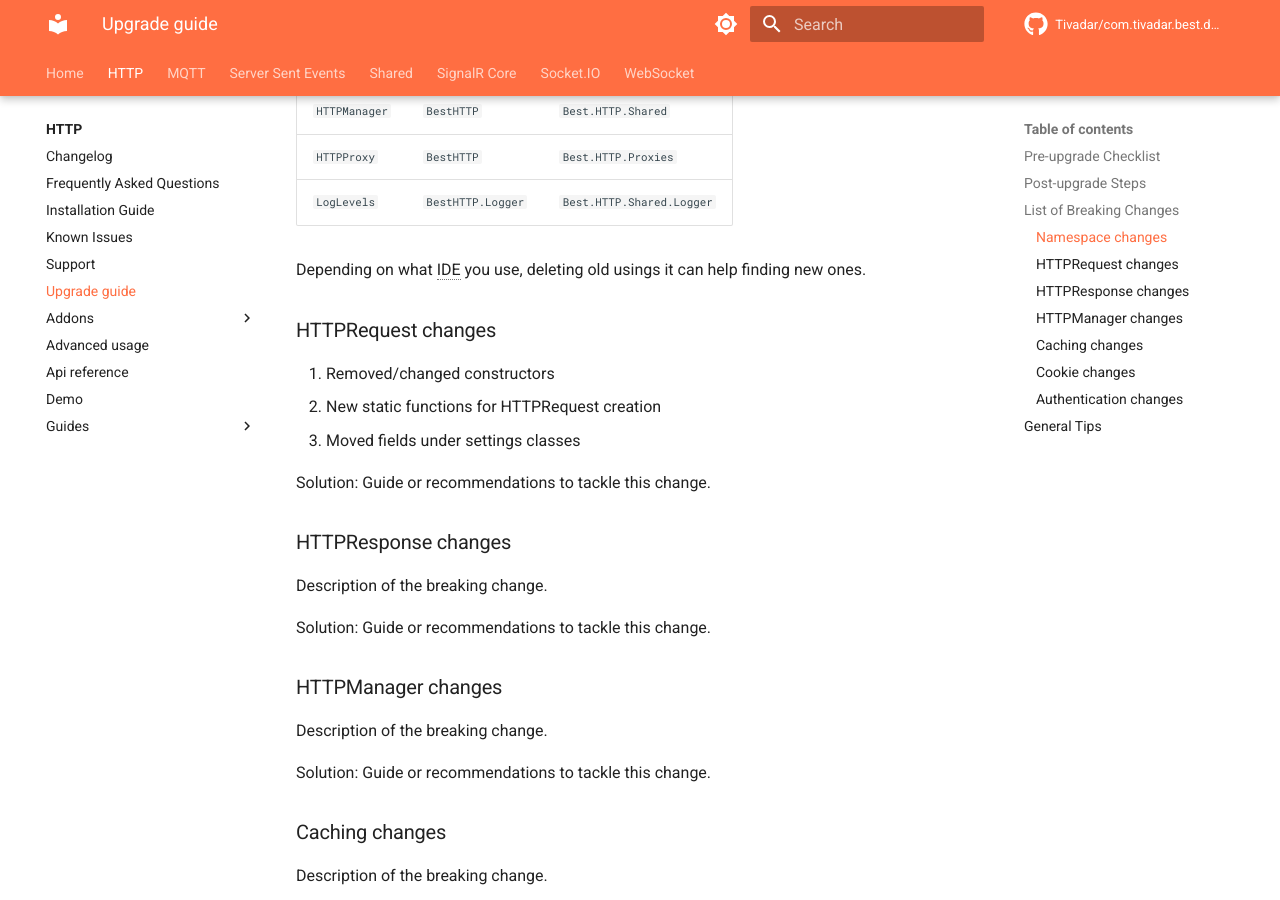
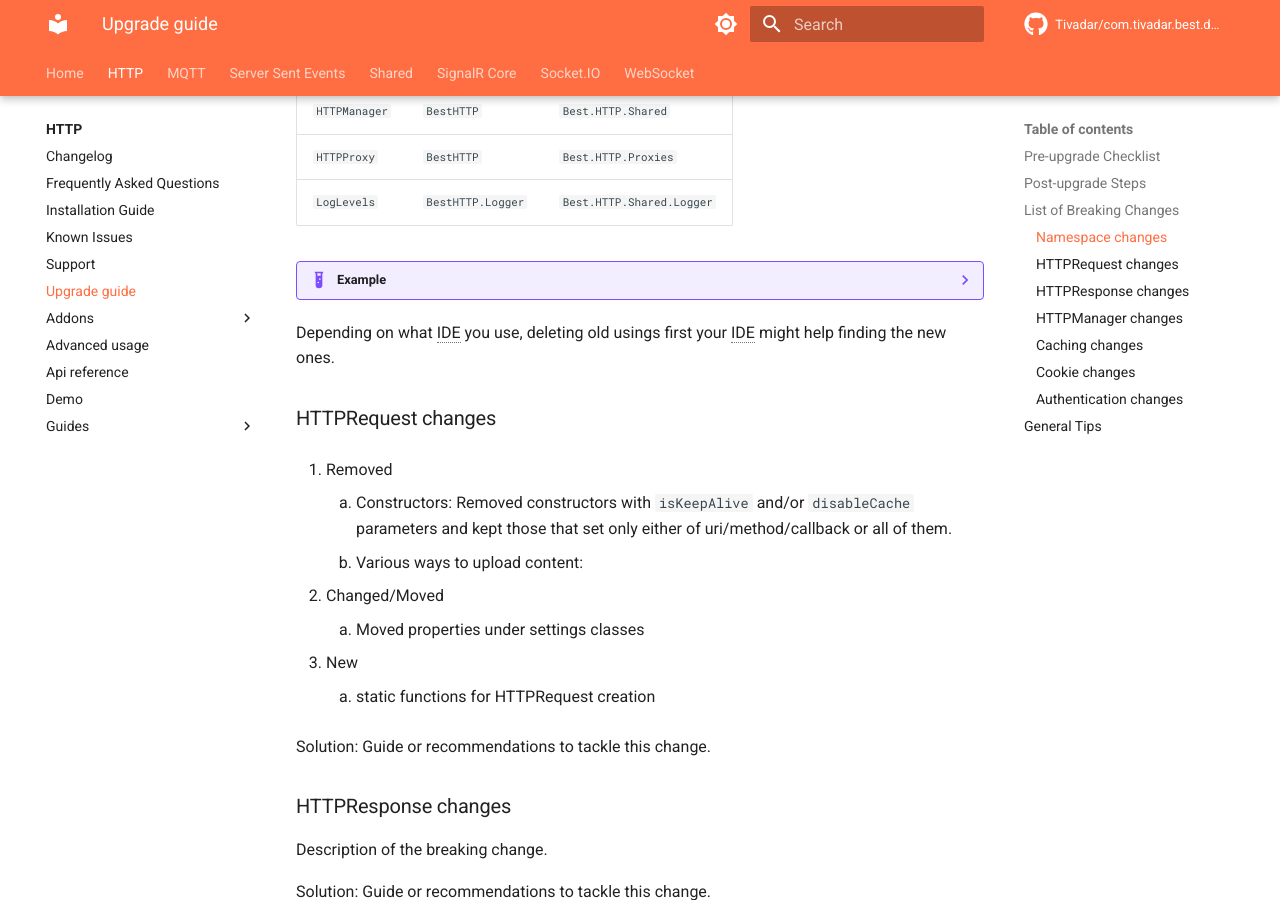
Before and after one commit to Benedicht/com.tivadar.best.documentation, an MkDocs documentation site: the page built from docs/HTTP/upgrade-guide.md, in a window 1280 px wide and 900 px high, scrolled down 1059 px. Built offline with MkDocs 1.6.1 and Material for MkDocs 9.7.7, drawn with Linux system fonts in a browser that asks for light colours; comment, search, counter and statistics services are not loaded.

Commit message:
Examples for namespace changes
Turned on tabbed-content feature

````diff
--- a/docs/HTTP/upgrade-guide.md
+++ b/docs/HTTP/upgrade-guide.md
@@ -29,13 +29,32 @@ However, other classes are now under different namespaces. Here I'll list a few
 | `HTTPProxy` | `BestHTTP` | `Best.HTTP.Proxies` |
 | `LogLevels` | `BestHTTP.Logger` | `Best.HTTP.Shared.Logger` |
 
-Depending on what IDE you use, deleting old usings it can help finding new ones.
+??? Example
+    === "Old"
+        ```cs
+        using BestHTTP;
+        using BestHTTP.Logger;
+        ```
+
+    === "New"
+        ```cs
+        using Best.HTTP;
+        using Best.HTTP.Shared.Logger;
+        ```
+
+Depending on what IDE you use, deleting old usings first your IDE might help finding the new ones.
 
 ### HTTPRequest changes
 
-1. Removed/changed constructors
-2. New static functions for HTTPRequest creation
-3. Moved fields under settings classes
+1. Removed
+    1. Constructors: Removed constructors with `isKeepAlive` and/or `disableCache` parameters and kept those that set only either of uri/method/callback or all of them.
+    2. Various ways to upload content:
+
+1. Changed/Moved
+    1. Moved properties under settings classes
+
+1. New
+    1. static functions for HTTPRequest creation
 
 Solution: Guide or recommendations to tackle this change.
 
--- a/mkdocs.yml
+++ b/mkdocs.yml
@@ -164,6 +164,10 @@ markdown_extensions:
     - pymdownx.snippets
     - pymdownx.superfences
 
+    # https://squidfunk.github.io/mkdocs-material/reference/content-tabs/
+    - pymdownx.tabbed:
+        alternate_style: true
+
     # https://squidfunk.github.io/mkdocs-material/setup/extensions/python-markdown-extensions/#tasklist
     - pymdownx.tasklist:
         custom_checkbox: true
````
